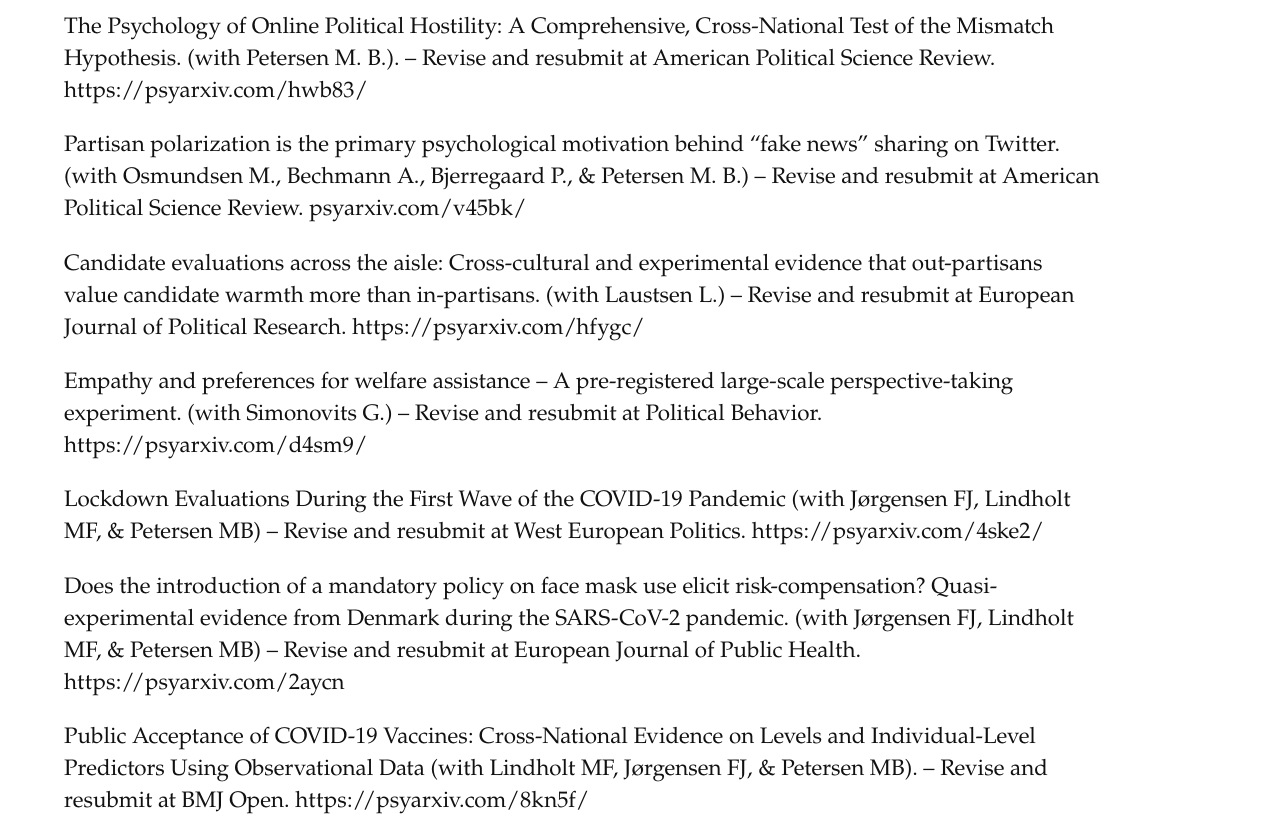
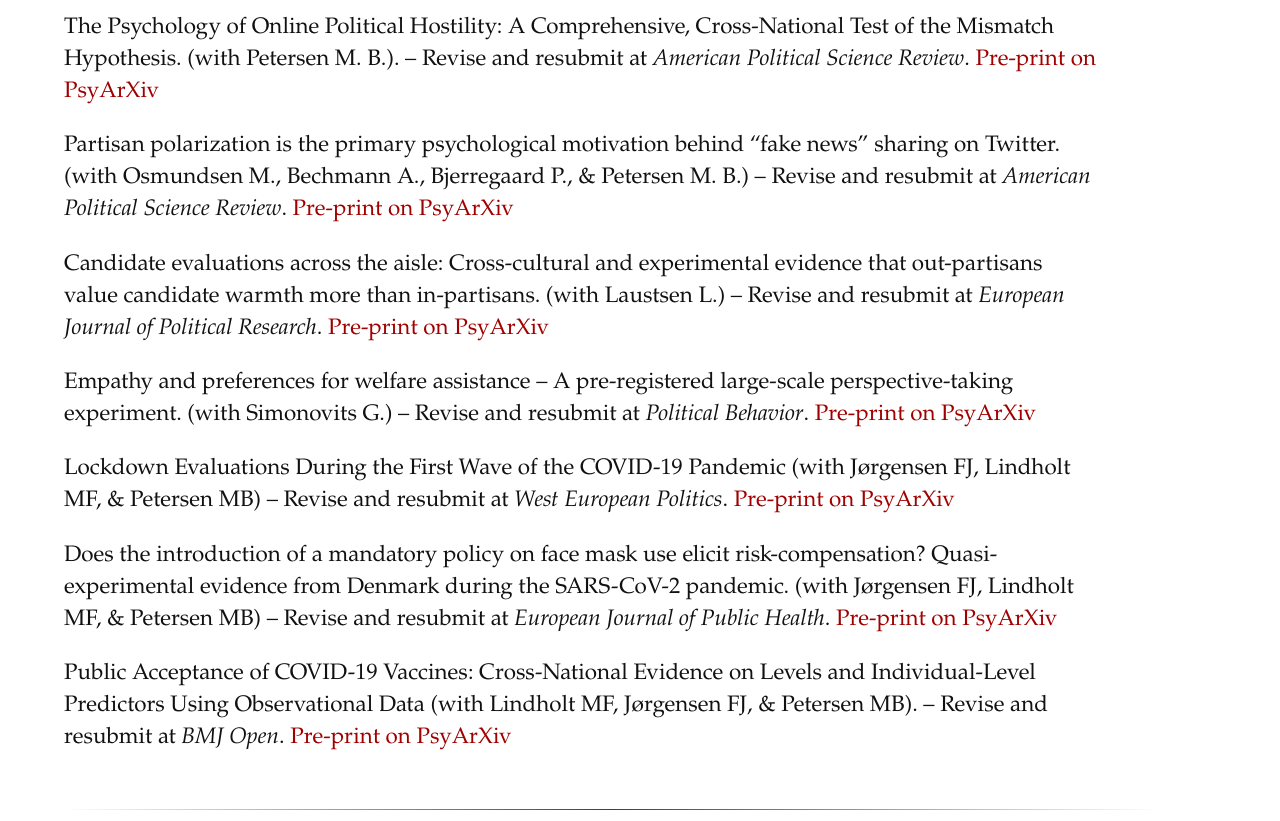
Before and after one commit to alexanderbor/alexanderbor.github.io, a plain HTML site: page publications/index.html in a window 1280 px wide. Shown: the part 1120-1941 px from the top of the page. Drawn offline with nearby package versions, Linux system fonts and the light colour scheme; some packages are replaced by stand-ins of ours.

Commit message:
rnr formatting

```diff
--- a/publications/index.html
+++ b/publications/index.html
@@ -98,19 +98,19 @@
 
 <h1 id="revise-and-resubmits">Revise and resubmits:</h1>
 
-<p>The Psychology of Online Political Hostility: A Comprehensive, Cross-National Test of the Mismatch Hypothesis. (with Petersen M. B.). – Revise and resubmit at American Political Science Review. https://psyarxiv.com/hwb83/</p>
+<p>The Psychology of Online Political Hostility: A Comprehensive, Cross-National Test of the Mismatch Hypothesis. (with Petersen M. B.). – Revise and resubmit at <em>American Political Science Review</em>. <a href="https://psyarxiv.com/hwb83/">Pre-print on PsyArXiv</a></p>
 
-<p>Partisan polarization is the primary psychological motivation behind “fake news” sharing on Twitter. (with Osmundsen M., Bechmann A., Bjerregaard P., &amp; Petersen M. B.) – Revise and resubmit at American Political Science Review. psyarxiv.com/v45bk/</p>
+<p>Partisan polarization is the primary psychological motivation behind “fake news” sharing on Twitter. (with Osmundsen M., Bechmann A., Bjerregaard P., &amp; Petersen M. B.) – Revise and resubmit at <em>American Political Science Review</em>. <a href="https://psyarxiv.com/v45bk/">Pre-print on PsyArXiv</a></p>
 
-<p>Candidate evaluations across the aisle: Cross-cultural and experimental evidence that out-partisans value candidate warmth more than in-partisans. (with Laustsen L.) – Revise and resubmit at European Journal of Political Research. https://psyarxiv.com/hfygc/</p>
+<p>Candidate evaluations across the aisle: Cross-cultural and experimental evidence that out-partisans value candidate warmth more than in-partisans. (with Laustsen L.) – Revise and resubmit at <em>European Journal of Political Research</em>. <a href="https://psyarxiv.com/hfygc/">Pre-print on PsyArXiv</a></p>
 
-<p>Empathy and preferences for welfare assistance – A pre-registered large-scale perspective-taking experiment. (with Simonovits G.) – Revise and resubmit at Political Behavior. https://psyarxiv.com/d4sm9/</p>
+<p>Empathy and preferences for welfare assistance – A pre-registered large-scale perspective-taking experiment. (with Simonovits G.) – Revise and resubmit at <em>Political Behavior</em>. <a href="https://psyarxiv.com/d4sm9/">Pre-print on PsyArXiv</a></p>
 
-<p>Lockdown Evaluations During the First Wave of the COVID-19 Pandemic (with Jørgensen FJ, Lindholt MF, &amp; Petersen MB) – Revise and resubmit at West European Politics. https://psyarxiv.com/4ske2/</p>
+<p>Lockdown Evaluations During the First Wave of the COVID-19 Pandemic (with Jørgensen FJ, Lindholt MF, &amp; Petersen MB) – Revise and resubmit at <em>West European Politics</em>. <a href="https://psyarxiv.com/4ske2/">Pre-print on PsyArXiv</a></p>
 
-<p>Does the introduction of a mandatory policy on face mask use elicit risk-compensation? Quasi-experimental evidence from Denmark during the SARS-CoV-2 pandemic. (with Jørgensen FJ, Lindholt MF, &amp; Petersen MB) – Revise and resubmit at European Journal of Public Health. https://psyarxiv.com/2aycn</p>
+<p>Does the introduction of a mandatory policy on face mask use elicit risk-compensation? Quasi-experimental evidence from Denmark during the SARS-CoV-2 pandemic. (with Jørgensen FJ, Lindholt MF, &amp; Petersen MB) – Revise and resubmit at <em>European Journal of Public Health</em>. <a href="https://psyarxiv.com/2aycn">Pre-print on PsyArXiv</a></p>
 
-<p>Public Acceptance of COVID-19 Vaccines: Cross-National Evidence on Levels and Individual-Level Predictors Using Observational Data (with Lindholt MF, Jørgensen FJ, &amp; Petersen MB). – Revise and resubmit at BMJ Open. https://psyarxiv.com/8kn5f/</p>
+<p>Public Acceptance of COVID-19 Vaccines: Cross-National Evidence on Levels and Individual-Level Predictors Using Observational Data (with Lindholt MF, Jørgensen FJ, &amp; Petersen MB). – Revise and resubmit at <em>BMJ Open</em>. <a href="https://psyarxiv.com/8kn5f/">Pre-print on PsyArXiv</a></p>
 
     </article>
     <span class="print-footer">Publications - Alexander Bor</span>
```
